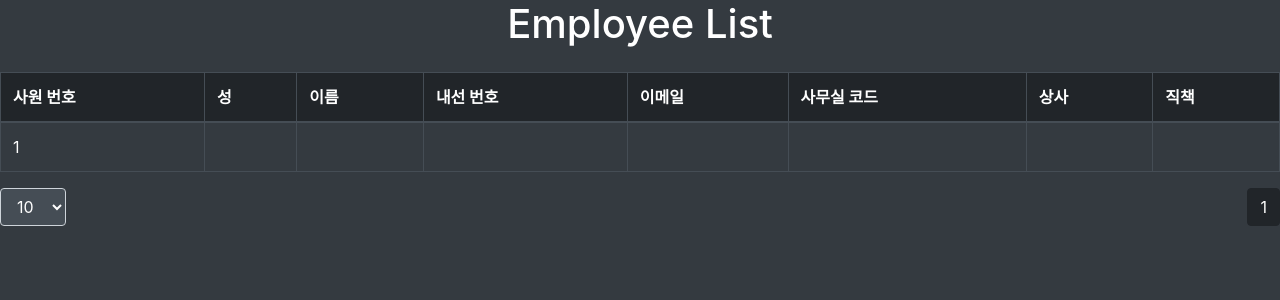
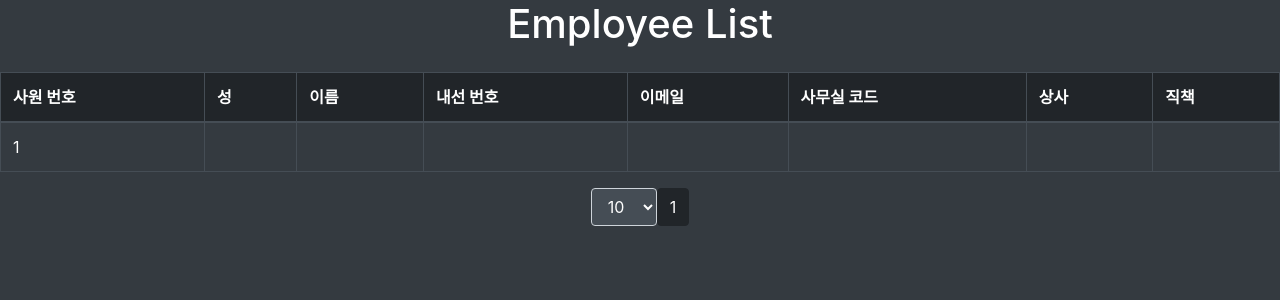
Before and after one commit to LeeHongSoek/cloudtype_fastapi, a FastAPI app: page /mysql in a window 1280 px wide. Shown: the top 300 px of the page. Run offline with FastAPI, Linux system fonts and the light colour scheme; tables that the repository leaves empty or names only in its code hold one stand-in row (values such as "Sample post"); data that the repository does not hold is empty; some libraries are stand-ins or nearby versions.

Commit message:
-- 2023-06-07 22:16에 자동업데이트 함 --

```diff
--- a/templates/mysql.html
+++ b/templates/mysql.html
@@ -80,7 +80,7 @@
         </table>
     </div>
 
-    <div class="d-flex justify-content-between align-items-center mb-3">
+    <div class="d-flex justify-content-center align-items-center mb-3">
         <div class="form-group">
             <select id="rows-per-page"  class="form-control dark-select">
                 <option value="10" {% if rows_per_page == 10 %}selected{% endif %}>10</option>
```
